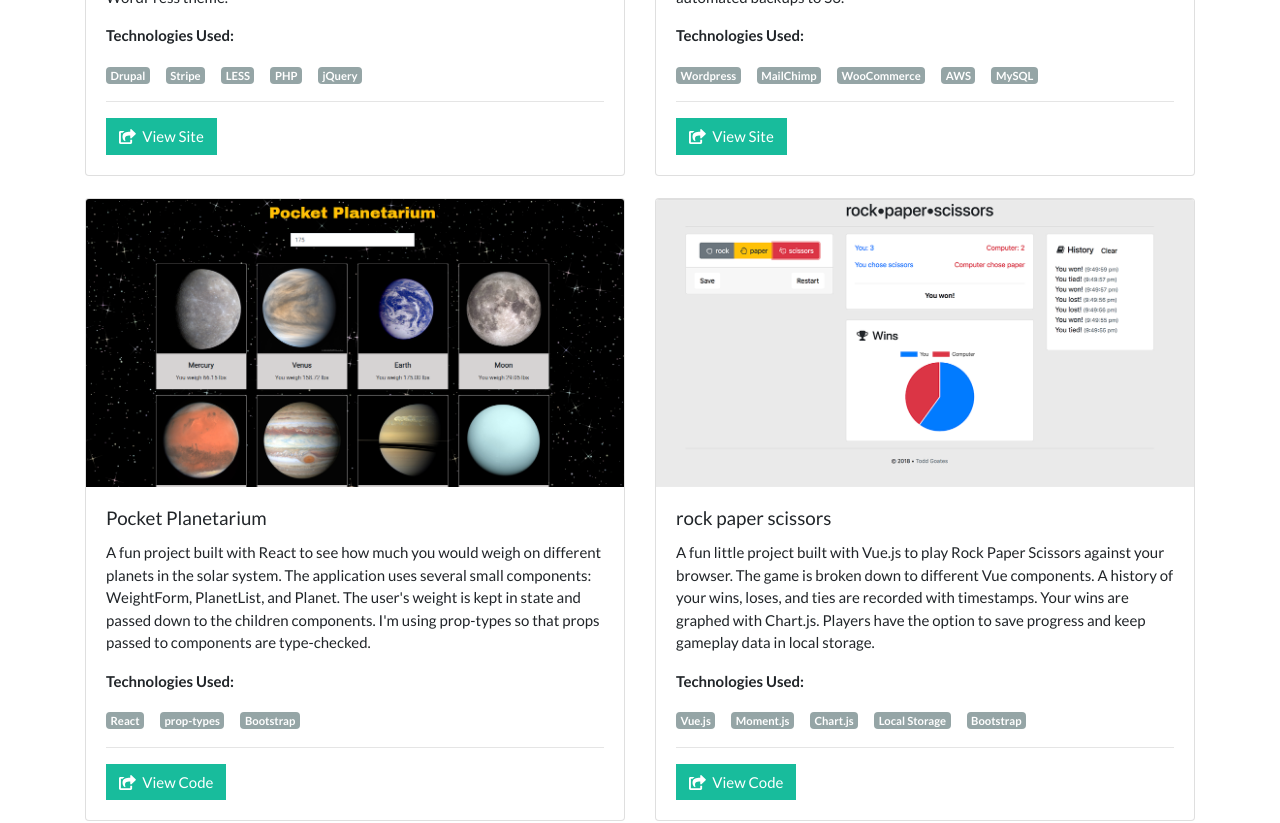
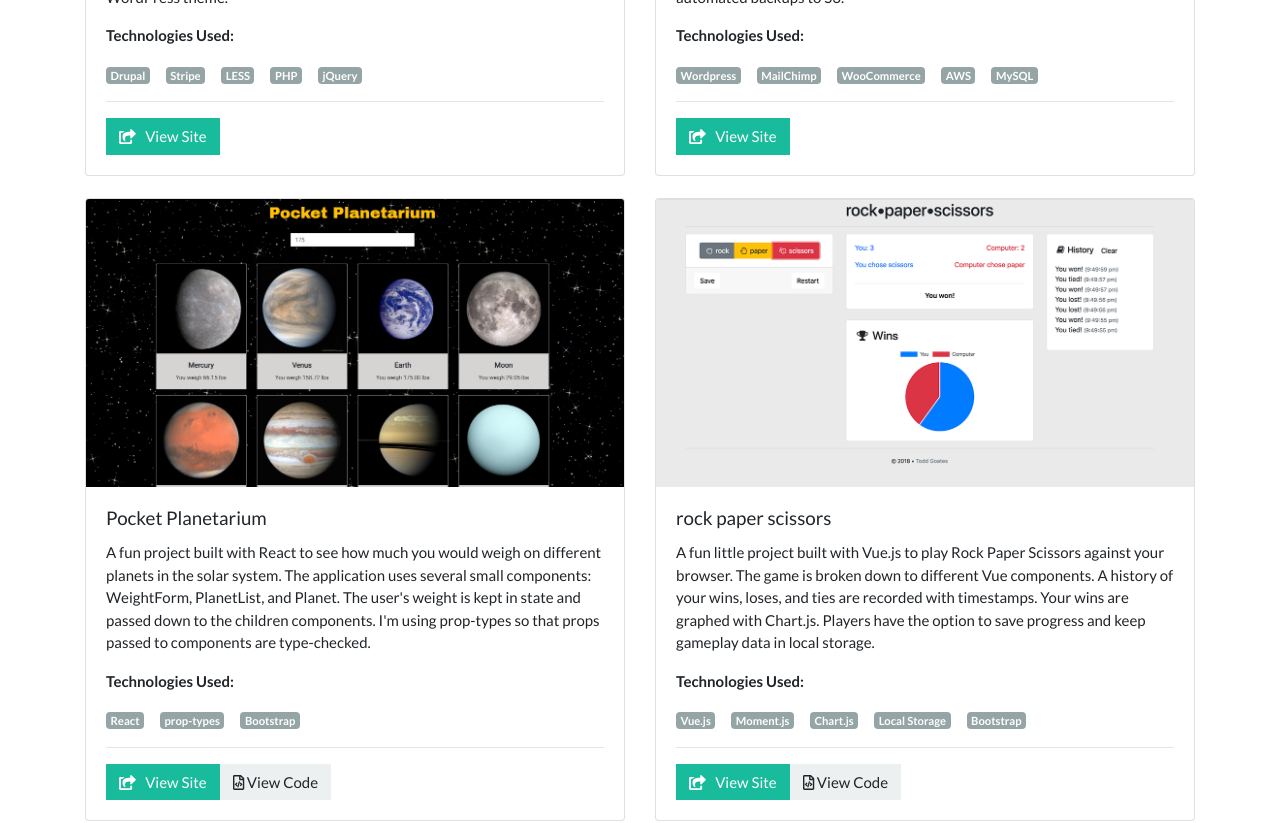
Before and after one commit to toddgoates/goatsite, an Angular app: page /projects in a window 1280 px wide. Shown: the part 640-1463 px from the top of the page. Built offline with nearby package versions, Linux system fonts and the light colour scheme.

Commit message:
Update project links.

```diff
--- a/src/app/models/project.ts
+++ b/src/app/models/project.ts
@@ -2,7 +2,7 @@ export class Project {
   name: string;
   description: string;
   image: string;
-  link: string;
-  githubLink: boolean;
+  webLink?: string;
+  githubLink?: string;
   technologies: string[];
 }
--- a/src/app/pages/project/project.component.html
+++ b/src/app/pages/project/project.component.html
@@ -4,7 +4,7 @@
   <div class="row">
     <div class="col-lg-6" *ngFor="let project of projects">
       <div class="card">
-        <a href="{{ project.link }}" target="_blank">
+        <a href="{{ project.webLink }}" target="_blank">
           <img src="/assets/images/projects/{{ project.image }}" class="card-img-top" />
         </a>
         <div class="card-body">
@@ -15,9 +15,13 @@
             {{ tech }}
           </span>
           <hr />
-          <a href="{{ project.link }}" target="_blank" class="btn btn-success">
+          <a href="{{ project.webLink }}" target="_blank" class="btn btn-success" *ngIf="project.webLink">
             <i class="fas fa-share-square"></i>
-            <span>{{ project.githubLink ? "View Code" : "View Site" }}</span>
+            View Site
+          </a>
+          <a href="{{ project.githubLink }}" target="_blank" class="btn btn-light" *ngIf="project.githubLink">
+            <i class="far fa-file-code"></i>
+            View Code
           </a>
         </div>
       </div>
--- a/src/app/services/project.service.ts
+++ b/src/app/services/project.service.ts
@@ -14,8 +14,7 @@ export class ProjectService {
         "upcoming events. I later built a donation payment processing page using Stripe. " +
         "Several years later, I assisted in migrating the site to a fresh WordPress theme.",
       image: "achf.png",
-      link: "https://www.achildshopefoundation.org",
-      githubLink: false,
+      webLink: "https://www.achildshopefoundation.org",
       technologies: ["Drupal", "Stripe", "LESS", "PHP", "jQuery"]
     },
     {
@@ -26,8 +25,7 @@ export class ProjectService {
         "make transactions online and integrated a newsletter signup with MailChimp. To " +
         "lower hosting costs, I put the new site on AWS and set up automated backups to S3.",
       image: "level212.png",
-      link: "http://level212.com",
-      githubLink: false,
+      webLink: "http://level212.com",
       technologies: ["Wordpress", "MailChimp", "WooCommerce", "AWS", "MySQL"]
     },
     {
@@ -38,8 +36,8 @@ export class ProjectService {
         "PlanetList, and Planet. The user's weight is kept in state and passed down to the children " +
         "components. I'm using prop-types so that props passed to components are type-checked.",
       image: "planetarium.png",
-      link: "https://github.com/toddgoates/pocket-planetarium",
-      githubLink: true,
+      webLink: "https://planetarium.toddgoates.com/",
+      githubLink: "https://github.com/toddgoates/pocket-planetarium",
       technologies: ["React", "prop-types", "Bootstrap"]
     },
     {
@@ -50,8 +48,8 @@ export class ProjectService {
         "loses, and ties are recorded with timestamps. Your wins are graphed with Chart.js. Players " +
         "have the option to save progress and keep gameplay data in local storage.",
       image: "rockpaperscissors.png",
-      link: "https://github.com/toddgoates/rockpaperscissors",
-      githubLink: true,
+      webLink: "https://rps.toddgoates.com/",
+      githubLink: "https://github.com/toddgoates/rockpaperscissors",
       technologies: ["Vue.js", "Moment.js", "Chart.js", "Local Storage", "Bootstrap"]
     },
     {
@@ -62,8 +60,8 @@ export class ProjectService {
         "and transcribe your words in real time. I used CSS Grid to build the layout and some custom CSS " +
         "to mimic the appearance of the Captain's Log on Star Trek.",
       image: "captainslog.png",
-      link: "https://github.com/toddgoates/captains-log",
-      githubLink: true,
+      webLink: "https://captainslog.toddgoates.com/",
+      githubLink: "https://github.com/toddgoates/captains-log",
       technologies: ["HTML5", "JavaScript", "CSS Grid", "Speech Recognition"]
     }
   ];
```
